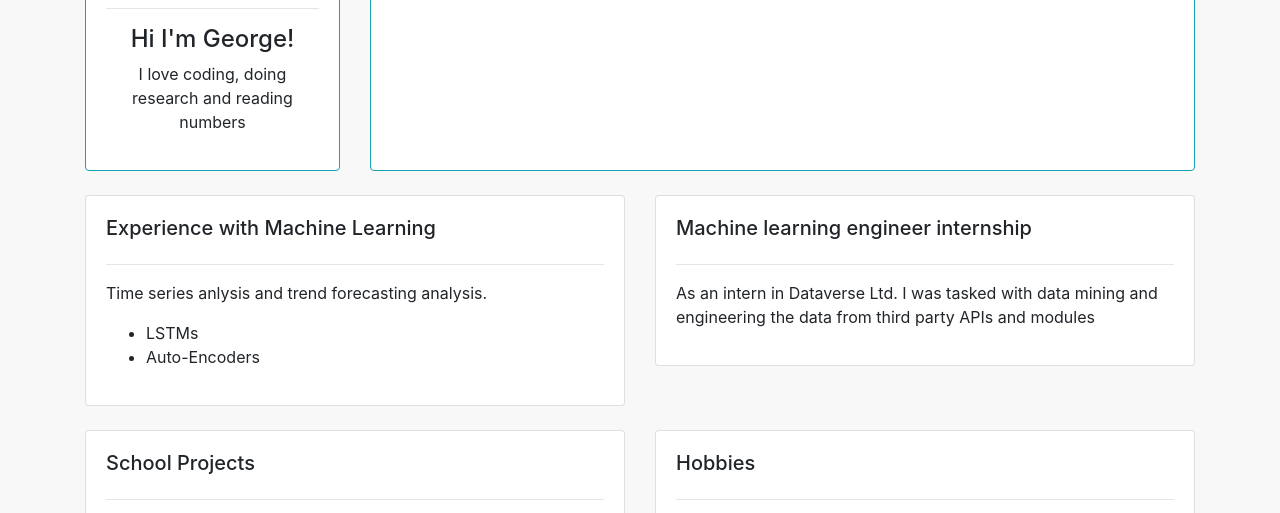
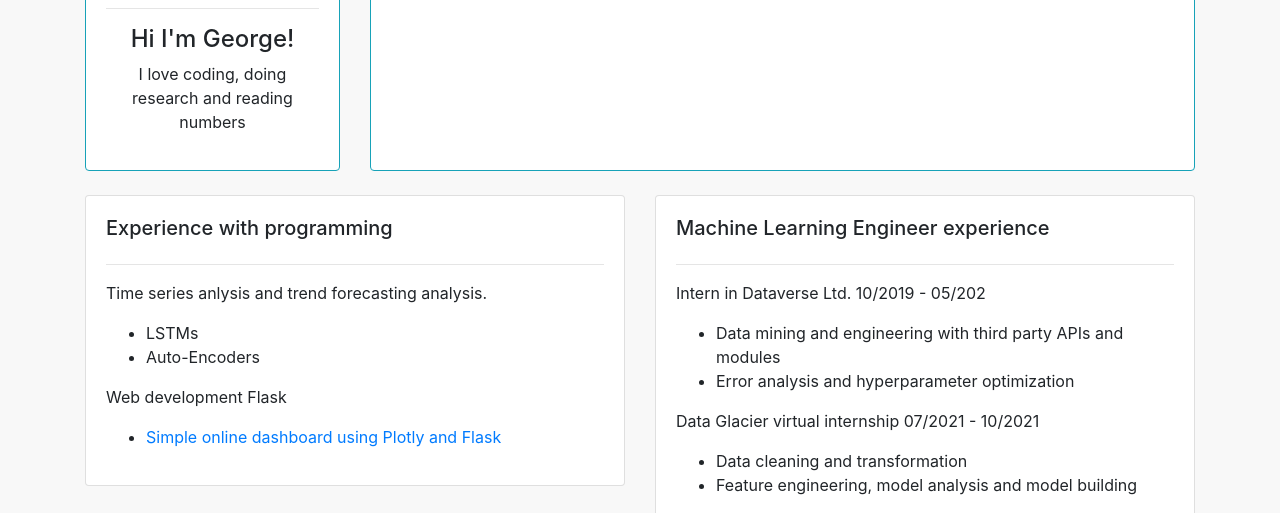
Before and after one commit to gmoysiad/gmoysiad.github.io, a plain HTML site: page index.html in a window 1280 px wide. Shown: the part 266-779 px from the top of the page. Drawn offline with nearby package versions, Linux system fonts and the light colour scheme.

Commit message:
Update index.html
Updated experience

```diff
--- a/index.html
+++ b/index.html
@@ -46,21 +46,33 @@
 		<div class="row">
 			<div class="col-md-6 h-100">
 				<div class="card card-body">
-					<h5>Experience with Machine Learning</h5>
+					<h5>Experience with programming</h5>
 					<hr>
 					<p>Time series anlysis and trend forecasting analysis.</p>
 					<ul>
 						<li>LSTMs</li>
 						<li>Auto-Encoders</li>
 					</ul>
+					<p>Web development Flask</p>
+					<ul>
+						<li><a href="https://ez-dashboard.herokuapp.com/">Simple online dashboard using Plotly and Flask</a></li>
+					</ul>
 				</div>
 			</div>
 			<div class="col-md-6 h-100">
 				<div class="card card-body">
-					<h5>Machine learning engineer internship</h5>
+					<h5>Machine Learning Engineer experience</h5>
 					<hr>
-					<p>As an intern in Dataverse Ltd. I was tasked with data mining and engineering the data from third party APIs and modules</p>
-
+					<p>Intern in Dataverse Ltd. 10/2019 - 05/202</p>
+					<ul>
+						<li>Data mining and engineering with third party APIs and modules</li>
+						<li>Error analysis and hyperparameter optimization</li>
+					</ul>
+					<p>Data Glacier virtual internship 07/2021 - 10/2021</p>
+					<ul>
+						<li>Data cleaning and transformation</li>
+						<li>Feature engineering, model analysis and model building</li>
+					</ul>
 				</div>
 			</div>
 		</div>
```
